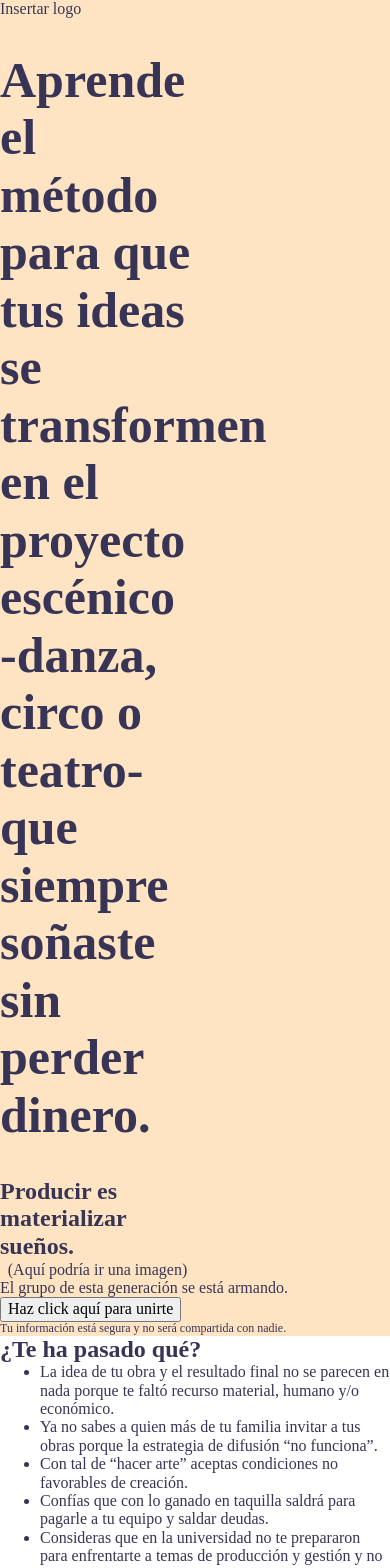
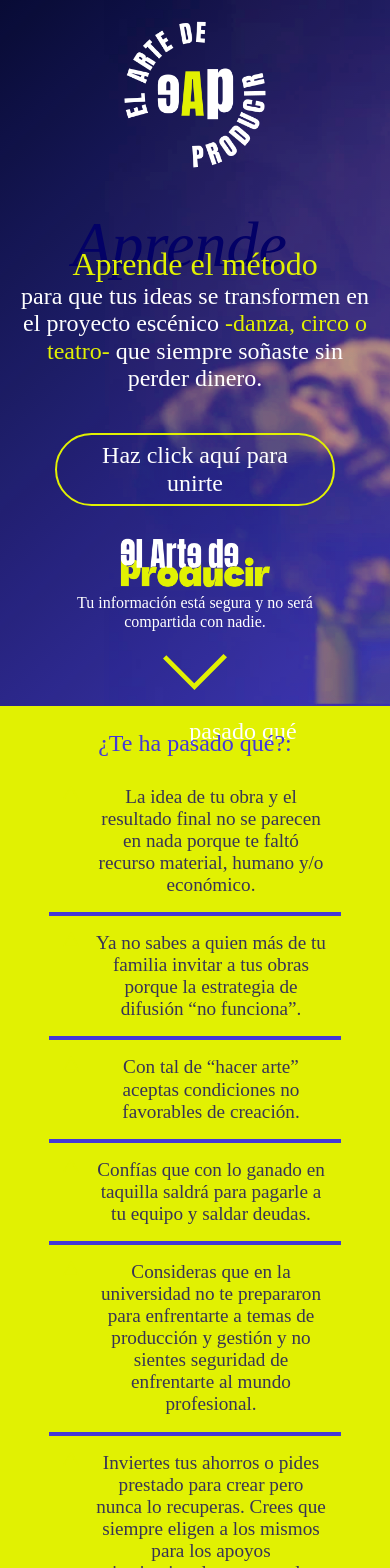
Before and after one commit to JulianRB17/producir-frontend, a React (Vite) app: page / in a window 390 px wide. Shown: the top 1568 px of the page. Built offline with nearby package versions, Linux system fonts and the light colour scheme.

Commit message:
Empezada página de ventas

```diff
--- a/src/components/footer/footer.css
+++ b/src/components/footer/footer.css
@@ -3,7 +3,7 @@
   background-color: #4438d8;
   display: flex;
   color: white;
-  height: 6em;
+  height: 100px;
   justify-content: center;
   align-items: center;
 }
--- a/src/global.css
+++ b/src/global.css
@@ -23,5 +23,7 @@
 @import url('./pages/ventas/components/presentacion/presentacion.css');
 @import url('./pages/ventas/components/situaciones/situaciones.css');
 
+@import url('./pages/notFound/notFound.css');
+
 @import url('./vendor/normalize.css');
 @import url('./vendor/vendor.css');
--- a/src/pages/ventas/components/heroVentas/HeroVentas.jsx
+++ b/src/pages/ventas/components/heroVentas/HeroVentas.jsx
@@ -1,27 +1,57 @@
-export default function Hero() {
+import logoSrc from '../../../../assets/logos/imag-eap.png';
+import logoDisclaimerSrc from '../../../../assets/logos/iso-largo-eap.png';
+import flechaSrc from '../../../../assets/imgs/flecha.svg';
+
+export default function heroVentas() {
   return (
-    <section className="heroVentas">
-      <div className="heroVentasVentas__container">
-        <div className="heroVentas__text-container">
-          <p className="heroVentas__logo">Insertar logo</p>
-          <h1 className="heroVentas__title">
-            Aprende el método para que tus ideas se transformen en el proyecto
-            escénico -danza, circo o teatro- que siempre soñaste sin perder
-            dinero.
-          </h1>
-          <h2 className="heroVentas__subtitle">
-            Producir es materializar sueños.
-          </h2>
+    <section className='heroVentas'>
+      <div className='heroVentas__container heroVentas__container_grid'>
+        <div className='heroVentas__container heroVentas__container_title'>
+          <div className='heroVentas__container heroVentas__container_title'>
+            <h1 className='heroVentas__title heroVentas__title_accent'>
+              <span className='heroVentas__title_accent heroVentas__title_shadow'>
+                Aprende
+              </span>
+              Aprende el método
+            </h1>
+            <h1 className='heroVentas__title'>
+              para que tus ideas se transformen en el proyecto escénico{' '}
+              <span className='heroVentas__title heroVentas__title_accent-sm'>
+                -danza, circo o teatro-
+              </span>{' '}
+              que siempre soñaste sin perder dinero.
+            </h1>
+          </div>
         </div>
-        <p className="heroVentas__img">(Aquí podría ir una imagen)</p>
+        <div className='heroVentas__container heroVentas__container_logo'>
+          <img
+            src={logoSrc}
+            alt='logo-el-arte-de-producir'
+            className='heroVentas__logo'
+          />
+        </div>
+        <div className='heroVentas__container heroVentas__container_btn'>
+          <a className='heroVentas_btn heroVentas__btn_cta' href='#form'>
+            Haz click aquí para unirte
+          </a>
+        </div>
+        <div className='heroVentas__container heroVentas__container_disclaimer'>
+          <img
+            src={logoDisclaimerSrc}
+            alt='logo-del-arte-de-producir'
+            className='heroVentas__logo heroVentas__logo_disclaimer'
+          />
+          <p className='heroVentas__disclaimer'>
+            Tu información está segura y no será compartida con nadie.
+          </p>
+        </div>
+        <div className='heroVentas__container heroVentas__container_arrow'>
+          <a href='#date' className='heroVentas_btn heroVentas__btn_arrow'>
+            <img src={flechaSrc} alt='flecha' className='heroVentas__arrow' />
+          </a>
+        </div>
       </div>
-      <p className="heroVentas__text">
-        El grupo de esta generación se está armando.
-      </p>
-      <button className="heroVentas__btn">Haz click aquí para unirte</button>
-      <p className="heroVentas__disclaimer">
-        Tu información está segura y no será compartida con nadie.
-      </p>
+      <div className='heroVentas__overlay' />
     </section>
   );
 }
--- a/src/pages/ventas/components/heroVentas/heroVentas.css
+++ b/src/pages/ventas/components/heroVentas/heroVentas.css
@@ -1,27 +1,237 @@
 .heroVentas {
-  background-color: bisque;
+  display: flex;
+  position: relative;
+  flex-direction: column;
+  background-image: url('../../../../assets/imgs/fondo-host.webp');
+  background-repeat: no-repeat;
+  background-size: cover;
+  background-position: center;
+  padding: 5% 5% 3%;
+  color: white;
 }
 
 .heroVentas__container {
   display: flex;
+  flex-direction: column;
+  align-items: center;
+  justify-content: center;
+  position: relative;
+  z-index: 4;
 }
 
-.heroVentas__text-container {
-  width: 50%;
+.heroVentas__container_grid {
+  display: grid;
+  grid-template-columns: repeat(10, 10%);
+  grid-template-rows: repeat(5, 1fr);
+}
+
+.heroVentas__container_title {
+  grid-column: 1/6;
+  grid-row: 2/4;
+  align-items: flex-start;
+}
+
+.heroVentas__container_logo {
+  grid-column: 9/11;
+  grid-row: 1/3;
+}
+
+.heroVentas__container_btn {
+  grid-column: 4/8;
+  grid-row: 4/5;
+  height: 100%;
+  display: flex;
+  justify-content: end;
+}
+
+.heroVentas__container_disclaimer {
+  grid-column: 1/6;
+  grid-row: 5/6;
+  align-items: flex-start;
+}
+
+.heroVentas__container_arrow {
+  grid-column: 5/7;
+  grid-row: 5/6;
+  justify-content: end;
+  height: 100%;
 }
 
 .heroVentas__title {
-  font-size: 50px;
+  font-size: 2.5rem;
+  font-weight: 200;
+  font-family: GandhiSans-Italic;
+  color: white;
+  margin: 0;
 }
 
-.heroVentas__disclaimer {
-  font-size: 12px;
+.heroVentas__title_accent {
+  position: relative;
+  font-family: anton;
+  color: #e1f102;
+  font-size: 3.7rem;
 }
 
-.heroVentas__img {
-  display: flex;
+.heroVentas__title_accent-sm {
+  color: #e1f102;
+  font-family: GandhiSans-Italic;
+}
+
+.heroVentas__title_shadow {
+  position: absolute;
+  color: #030166;
+  font-style: italic;
+  font-family: GandhiSans-BoldItalic;
+  font-size: 7rem;
+  z-index: -1;
+  top: -0.7em;
+  right: 2.2;
+}
+
+.heroVentas__btn_cta {
+  width: fit-content;
+  padding: 0.3em 0.7em;
+  font-size: 2rem;
+  font-family: anton;
+  background-color: transparent;
+  color: white;
+  border: 2px solid #e1f102;
+  border-radius: 2em;
+  text-decoration: none;
   text-align: center;
-  justify-content: center;
-  align-items: center;
-  width: 50%;
 }
+
+.heroVentas__logo {
+  width: 80%;
+  min-width: 150px;
+}
+
+.heroVentas__logo_disclaimer {
+  width: 40%;
+}
+
+.heroVentas__arrow {
+  width: 4em;
+}
+
+.heroVentas__overlay {
+  position: absolute;
+  top: 0;
+  left: 0;
+  right: 0;
+  bottom: 0;
+  z-index: 1;
+  mix-blend-mode: exclusion;
+  background: rgb(5, 2, 43);
+  background: linear-gradient(
+    138deg,
+    rgba(5, 2, 43, 1) 0%,
+    rgba(68, 56, 216, 1) 120%
+  );
+}
+
+@media screen and (max-width: 1000px) {
+  .heroVentas__container_grid {
+    display: grid;
+    grid-template-columns: repeat(10, 10%);
+    grid-template-rows: repeat(9, 1fr);
+  }
+
+  .heroVentas__container_title {
+    grid-column: 2/10;
+    grid-row: 3/7;
+    align-items: flex-start;
+  }
+
+  .heroVentas__container_logo {
+    grid-column: 4/8;
+    grid-row: 1/3;
+  }
+
+  .heroVentas__container_btn {
+    grid-column: 2/10;
+    grid-row: 6/8;
+    justify-content: center;
+  }
+
+  .heroVentas__container_disclaimer {
+    grid-column: 1/7;
+    grid-row: 8/9;
+  }
+
+  .heroVentas__container_arrow {
+    grid-column: 5/7;
+    grid-row: 9/10;
+  }
+
+  .heroVentas__title {
+    font-size: 2rem;
+    text-align: center;
+    width: 100%;
+  }
+
+  .heroVentas__title_accent {
+    font-size: 3rem;
+  }
+
+  .heroVentas__title_shadow {
+    font-size: 6rem;
+    top: -0.6em;
+    right: 2.2;
+  }
+
+  .heroVentas__logo {
+    width: 50%;
+    min-width: 150px;
+  }
+
+  .heroVentas__logo_disclaimer {
+    width: 40%;
+  }
+
+  .heroVentas__arrow {
+    width: 4em;
+  }
+}
+
+@media screen and (max-width: 500px) {
+  .heroVentas__container_title {
+    grid-column: 1/11;
+  }
+
+  .heroVentas__container_disclaimer {
+    align-items: center;
+    grid-column: 2/10;
+    grid-row: 7/10;
+    align-items: center;
+  }
+
+  .heroVentas__container_arrow {
+    grid-column: 5/7;
+    grid-row: 9/10;
+  }
+
+  .heroVentas__title {
+    font-size: 1.5rem;
+  }
+
+  .heroVentas__title_accent {
+    font-size: 2rem;
+  }
+
+  .heroVentas__title_shadow {
+    font-size: 4rem;
+  }
+
+  .heroVentas__btn_cta {
+    font-size: 1.5rem;
+  }
+
+  .heroVentas__disclaimer {
+    text-align: center;
+  }
+
+  .heroVentas__arrow {
+    width: 4em;
+  }
+}
--- a/src/pages/ventas/components/situaciones/Situaciones.jsx
+++ b/src/pages/ventas/components/situaciones/Situaciones.jsx
@@ -1,40 +1,115 @@
+import listElementSrc from '../../../../assets/imgs/triangulo.svg';
+
 export default function Situaciones() {
   return (
-    <section className="situaciones">
-      <h2 className="situaciones__title">¿Te ha pasado qué?</h2>
-      <ul className="situaciones__list">
-        <li className="situaciones__element">
-          La idea de tu obra y el resultado final no se parecen en nada porque
-          te faltó recurso material, humano y/o económico.
+    <section className='venta'>
+      <h2 className='venta__title'>
+        <span className='venta__title venta__title_shadow'>pasado qué</span>
+        ¿Te ha pasado qué?:
+      </h2>
+      <ul className='venta__list'>
+        <li className='venta__element'>
+          <img
+            src={listElementSrc}
+            alt='lista'
+            className='venta__list-vector'
+          />
+          <p className='venta__text'>
+            <span className='venta__text venta__text_accent'>
+              La idea de tu obra y el resultado final no se parecen en nada
+              porque
+            </span>{' '}
+            te faltó recurso material, humano y/o económico.
+          </p>
         </li>
-        <li className="situaciones__element">
-          Ya no sabes a quien más de tu familia invitar a tus obras porque la
-          estrategia de difusión “no funciona”.
+        <div className='venta__divition' />
+        <li className='venta__element'>
+          <img
+            src={listElementSrc}
+            alt='lista'
+            className='venta__list-vector'
+          />
+          <p className='venta__text'>
+            Ya no sabes a quien más de tu familia invitar a tus obras porque
+            <span className='venta__text venta__text_accent'>
+              {' '}
+              la estrategia de difusión “no funciona”.
+            </span>
+          </p>
         </li>
-        <li className="situaciones__element">
-          Con tal de “hacer arte” aceptas condiciones no favorables de creación.
+        <div className='venta__divition' />
+        <li className='venta__element'>
+          <img
+            src={listElementSrc}
+            alt='lista'
+            className='venta__list-vector'
+          />
+          <p className='venta__text'>
+            Con tal de “hacer arte” aceptas{' '}
+            <span className='venta__text venta__text_accent'>
+              condiciones no favorables
+            </span>{' '}
+            de creación.
+          </p>
         </li>
-        <li className="situaciones__element">
-          Confías que con lo ganado en taquilla saldrá para pagarle a tu equipo
-          y saldar deudas.
+        <div className='venta__divition' />
+        <li className='venta__element'>
+          <img
+            src={listElementSrc}
+            alt='lista'
+            className='venta__list-vector'
+          />
+          <p className='venta__text'>
+            Confías que con lo ganado en taquilla saldrá para pagarle a tu
+            equipo y saldar deudas.
+            <span className='venta__text venta__text_accent'> </span>
+          </p>
         </li>
-        <li className="situaciones__element">
-          Consideras que en la universidad no te prepararon para enfrentarte a
-          temas de producción y gestión y no sientes seguridad de enfrentarte al
-          mundo profesional.
+        <div className='venta__divition' />
+        <li className='venta__element'>
+          <img
+            src={listElementSrc}
+            alt='lista'
+            className='venta__list-vector'
+          />
+          <p className='venta__text'>
+            Consideras que en la universidad no te prepararon para enfrentarte a
+            temas de producción y gestión y no sientes seguridad de enfrentarte
+            al mundo profesional.
+            <span className='venta__text venta__text_accent'> </span>
+          </p>
         </li>
-        <li className="situaciones__element">
-          Inviertes tus ahorros o pides prestado para crear pero nunca lo
-          recuperas.
+        <div className='venta__divition' />
+        <li className='venta__element'>
+          <img
+            src={listElementSrc}
+            alt='lista'
+            className='venta__list-vector'
+          />
+          <p className='venta__text'>
+            Inviertes tus ahorros o pides prestado para crear pero nunca lo
+            recuperas.
+            <span className='venta__text venta__text_accent'>
+              {' '}
+              Crees que siempre eligen a los mismos para los apoyos
+              institucionales, pero no lo intentas porque no sientes la
+              seguridad para hacerlo.
+            </span>
+          </p>
         </li>
-        <li className="situaciones__element">
-          Crees que siempre eligen a los mismos para los apoyos institucionales,
-          pero no lo intentas porque no sientes la seguridad para hacerlo.
+        <div className='venta__divition' />
+        <li className='venta__element'>
+          <img
+            src={listElementSrc}
+            alt='lista'
+            className='venta__list-vector'
+          />
+          <p className='venta__text'>
+            Estás en el lugar correcto, tenemos una solución para ti.
+            <span className='venta__text venta__text_accent'> </span>
+          </p>
         </li>
       </ul>
-      <p className="situaciones__text">
-        Estás en el lugar correcto, tenemos una solución para ti.
-      </p>
     </section>
   );
 }
```
Also changed, not shown: src/pages/notFound/NotFound.jsx (+22 -1 lines), src/pages/notFound/notFound.css (added, +47 -0 lines), src/assets/logos/aliados/teatros.png, src/assets/logos/aliados/trama.png.
